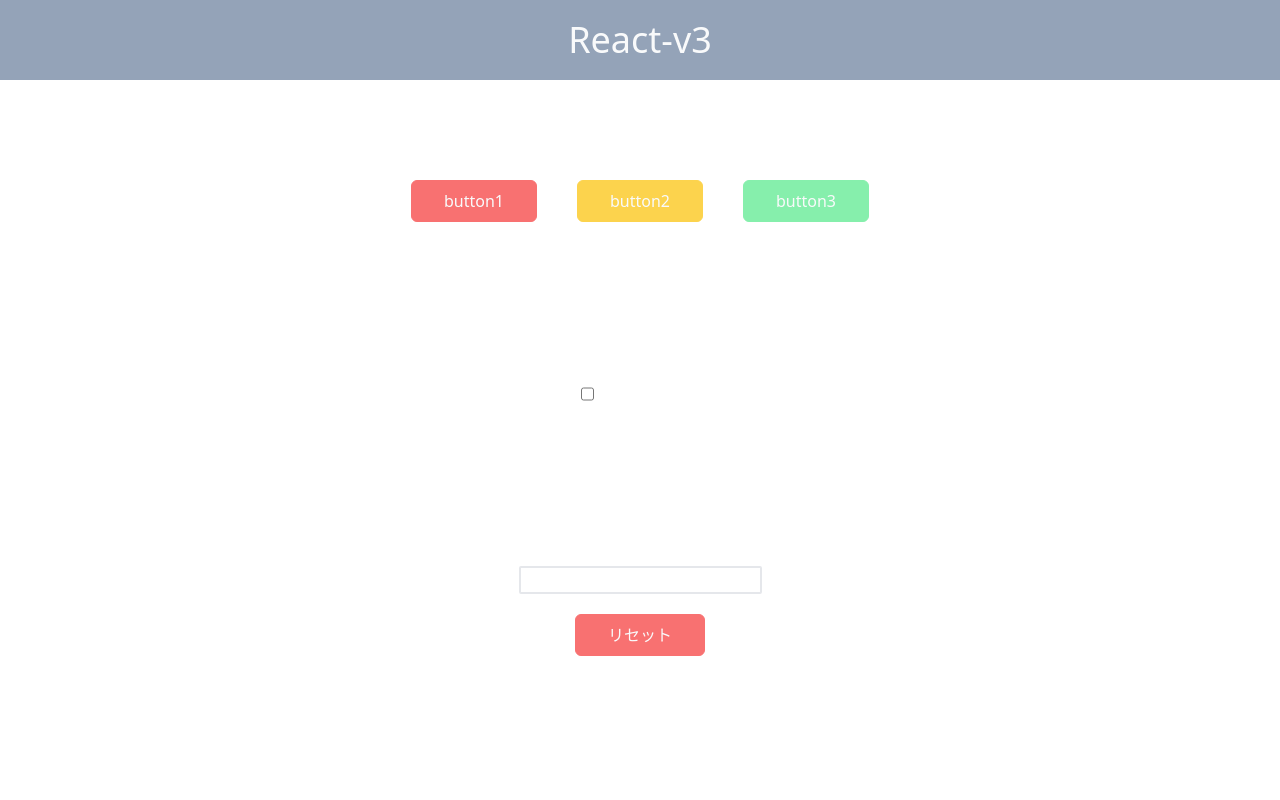
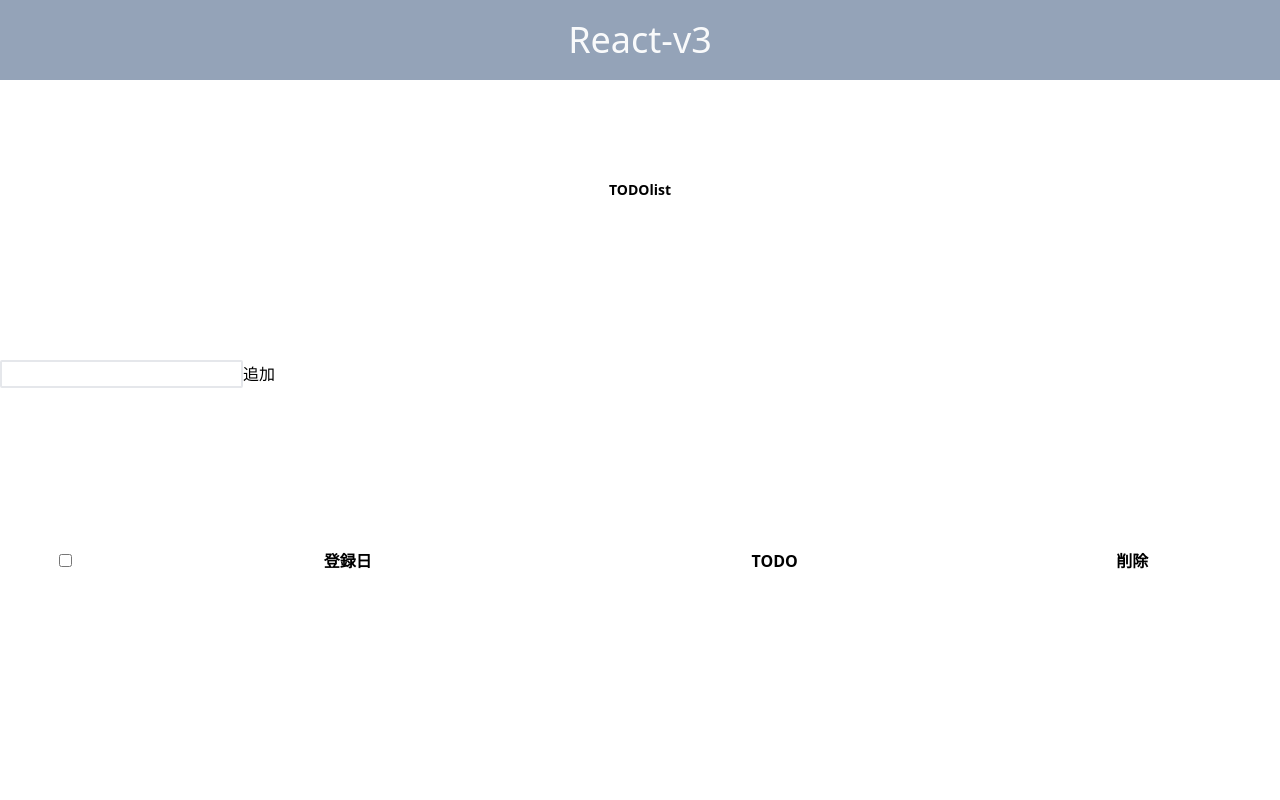
Before and after one commit to pj100-team/react-v3, a React (Create React App) app: page / in a window 1280 px wide. Shown: the top 800 px of the page. Built offline with nearby package versions, Linux system fonts and the light colour scheme.

Commit message:
追加用ロジック作成

```diff
--- a/src/App.tsx
+++ b/src/App.tsx
@@ -1,8 +1,5 @@
 import "./App.css";
-import Practice1 from "./components/practice1";
-import Practice2 from "./components/practice2";
-import Practice3 from "./templates/practice3";
-import Practice4 from "./templates/practice4";
+import Practice5 from "./templates/practice5";
 
 
 function App() {
@@ -13,10 +10,7 @@ function App() {
 			</header>
 			<main className="mt-[100px]">
 				<section className="flex flex-col gap-40">
-					<Practice1 />
-					<Practice2 />
-					<Practice3 />
-					<Practice4 />
+					<Practice5 />
 
 				</section>
 			</main>
--- /dev/null
+++ b/src/components/todoItem.tsx
@@ -0,0 +1,15 @@
+import type { PropsTodo } from "../templates/practice5"
+
+
+const todoItem : React.FC<PropsTodo> = (item) => {
+	return (
+		<tr>
+			<td><input type="checkbox" name="selectFlg" id={item.id.toString()} /></td>
+			<td>{item.createdDate.toLocaleDateString()}</td>
+			<td>{item.task}</td>
+			<td><input type="button" name="deleteFlg" id={item.id.toString()} /></td>
+		</tr>
+	)
+}
+
+export default todoItem
--- /dev/null
+++ b/src/templates/practice5.tsx
@@ -0,0 +1,80 @@
+import { useState } from 'react'
+import todoItem from '../components/todoItem'
+
+
+export type PropsTodo = {
+	id:number,
+	createdDate: Date,
+	task:String
+}
+
+const Practice5 = () => {
+
+	const sample : PropsTodo[] = [
+		// {
+		// 	id:0,
+		// 	createdDate:new Date('2023-01-01'),
+		// 	task:'sample1'
+		// },
+		// {
+		// 	id:1,
+		// 	createdDate:new Date('2023-01-03'),
+		// 	task:'sample2'
+		// },
+	]
+	const [todos, setTodos] = useState<PropsTodo[]>(sample)
+	const [input, setInput] = useState<String>('')
+
+	const handleChange = (e: React.ChangeEvent<HTMLInputElement>) => {
+		setInput(e.target.value)
+	}
+	const addTodoItem = () => {
+		setTodos(state => [...state,{id: state.length,task:input,createdDate:new Date()}])
+		setInput('')
+	}
+
+	const deleteTodoItem = () => {
+		console.log('削除')
+	}
+
+	return (
+		<>
+			<h4 className="font-bold text-center text-sm">TODOlist</h4>
+			<div>
+				<input type="text" name="addItem" id="addItem" className="p-form__input" onChange={handleChange}/>
+				<button type="button" onClick={addTodoItem}>追加</button>
+			</div>
+			<table>
+				<thead>
+					<tr>
+						<th><input type="checkbox" name="select_all" id="select_all" /></th>
+						<th>登録日</th>
+						<th>TODO</th>
+						<th>削除</th>
+					</tr>
+				</thead>
+				<tbody>
+					{
+						// todos.length > 0 &&
+						todos.map(todo => {
+							// return <todoItem key={todo.id} item={todo} />
+							return (
+								<tr key={todo.id}>
+									<td><input type="checkbox" name="selectFlg" id={todo.id.toString()} /></td>
+									<td>{todo.createdDate.toLocaleDateString()}</td>
+									<td>{todo.task}</td>
+									<td><input type="button" name="deleteFlg" id={todo.id.toString()} value="削除" onClick={deleteTodoItem} /></td>
+								</tr>
+							)
+						})
+
+					}
+				</tbody>
+			</table>
+
+		</>
+
+	)
+}
+
+export default Practice5
```
